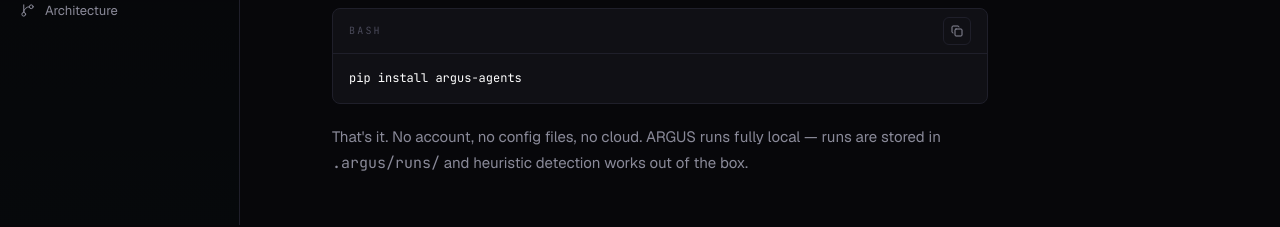
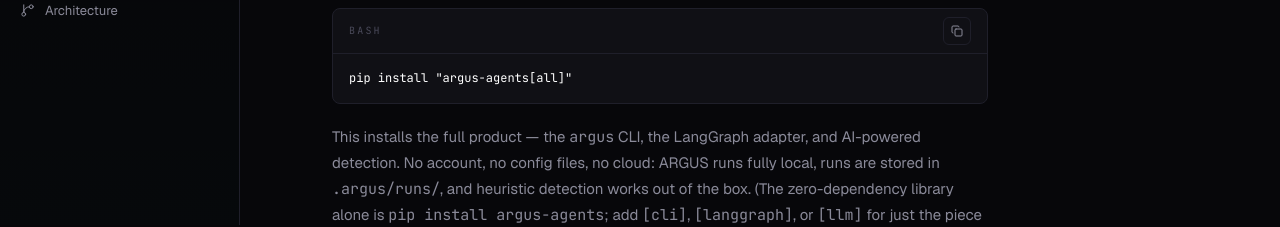
Before and after one commit to VaradDurge/Website-for-Argus, a Next.js app: page /docs/quickstart in a window 1280 px wide. Shown: the part 576-803 px from the top of the page. Built offline with nearby package versions, Linux system fonts and the light colour scheme.

Commit message:
docs: install argus-agents[all] for full CLI/BYOK experience

```diff
--- a/app/docs/pages/Quickstart.tsx
+++ b/app/docs/pages/Quickstart.tsx
@@ -22,10 +22,14 @@
       <Heading level={2} id="installation">
         Installation
       </Heading>
-      <CodeBlock language="bash" code="pip install argus-agents" />
+      <CodeBlock language="bash" code={`pip install "argus-agents[all]"`} />
       <p className="mt-3 text-[15px] leading-[1.75] text-[var(--text-muted)]">
-        That&apos;s it. No account, no config files, no cloud. ARGUS runs fully local — runs
-        are stored in <code>.argus/runs/</code> and heuristic detection works out of the box.
+        This installs the full product — the <code>argus</code> CLI, the LangGraph adapter,
+        and AI-powered detection. No account, no config files, no cloud: ARGUS runs fully
+        local, runs are stored in <code>.argus/runs/</code>, and heuristic detection works out
+        of the box. (The zero-dependency library alone is <code>pip install argus-agents</code>;
+        add <code>[cli]</code>, <code>[langgraph]</code>, or <code>[llm]</code> for just the
+        piece you need.)
       </p>
 
       <Heading level={2} id="bring-your-own-key">
```
